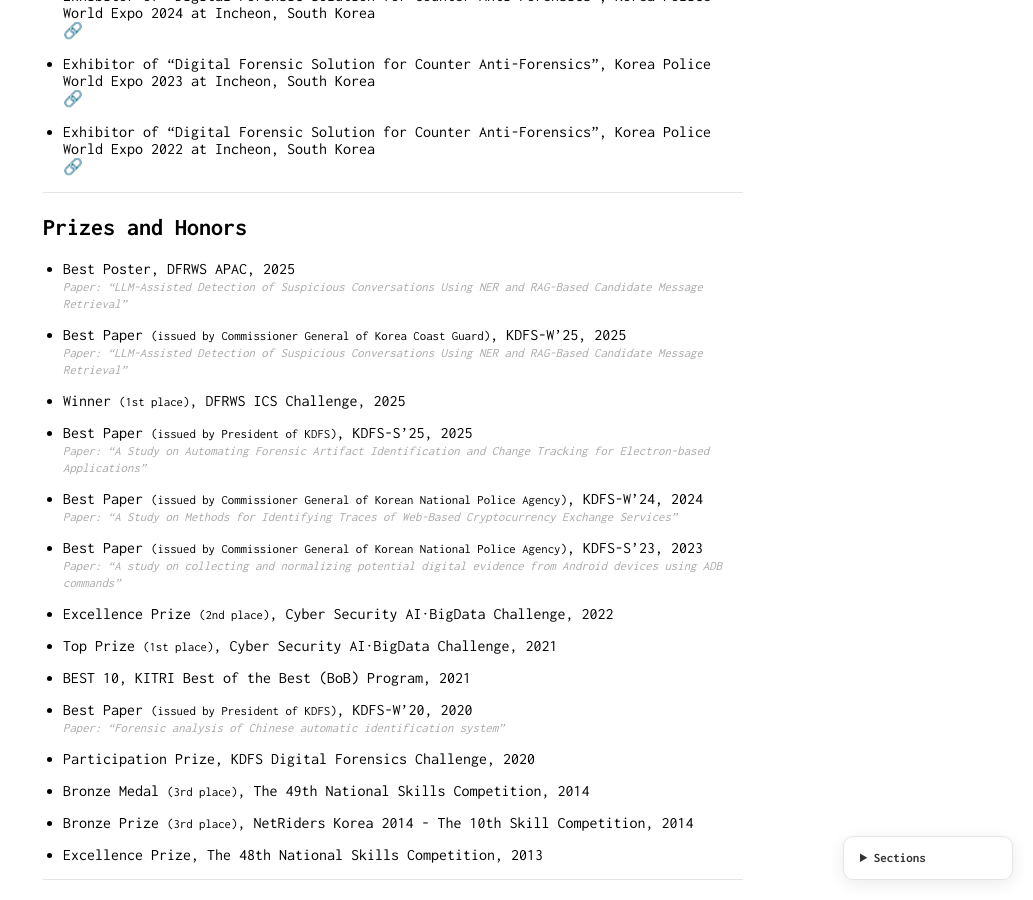
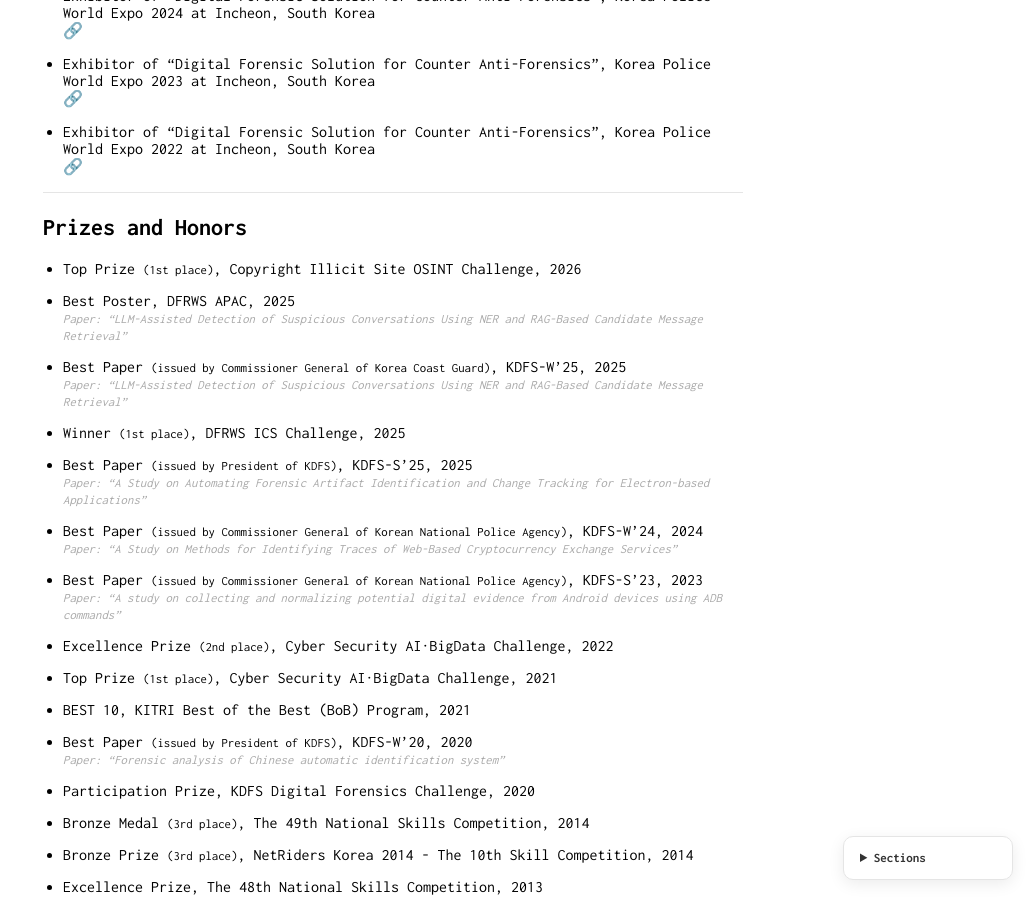
Before and after one commit to geun-yeong/geun-yeong.github.io, a Jekyll site: the page built from index.md, in a window 1280 px wide and 900 px high, scrolled down 4041 px. Shown: the whole window, without its empty margins (247-1280 px from the left). Built offline with Jekyll 4.4.1, drawn with Linux system fonts in a browser that asks for light colours; our own code applies the rules of GitHub Pages for plain Markdown files.

Commit message:
Add prizes and honors section to index.md

```diff
--- a/index.md
+++ b/index.md
@@ -124,6 +124,7 @@ layout: default
 
 ## Prizes and Honors
 
+- Top Prize <span style="font-size: 0.8rem;">(1st place)</span>, Copyright Illicit Site OSINT Challenge, 2026 <br/>
 - Best Poster, DFRWS APAC, 2025 <br/>
   <span style="font-size: 0.8rem; font-style: italic; color: darkgray">Paper: "LLM-Assisted Detection of Suspicious Conversations Using NER and RAG-Based Candidate Message Retrieval"</span>
 - Best Paper <span style="font-size: 0.8rem;">(issued by Commissioner General of Korea Coast Guard)</span>, KDFS-W'25, 2025 <br/>
```
